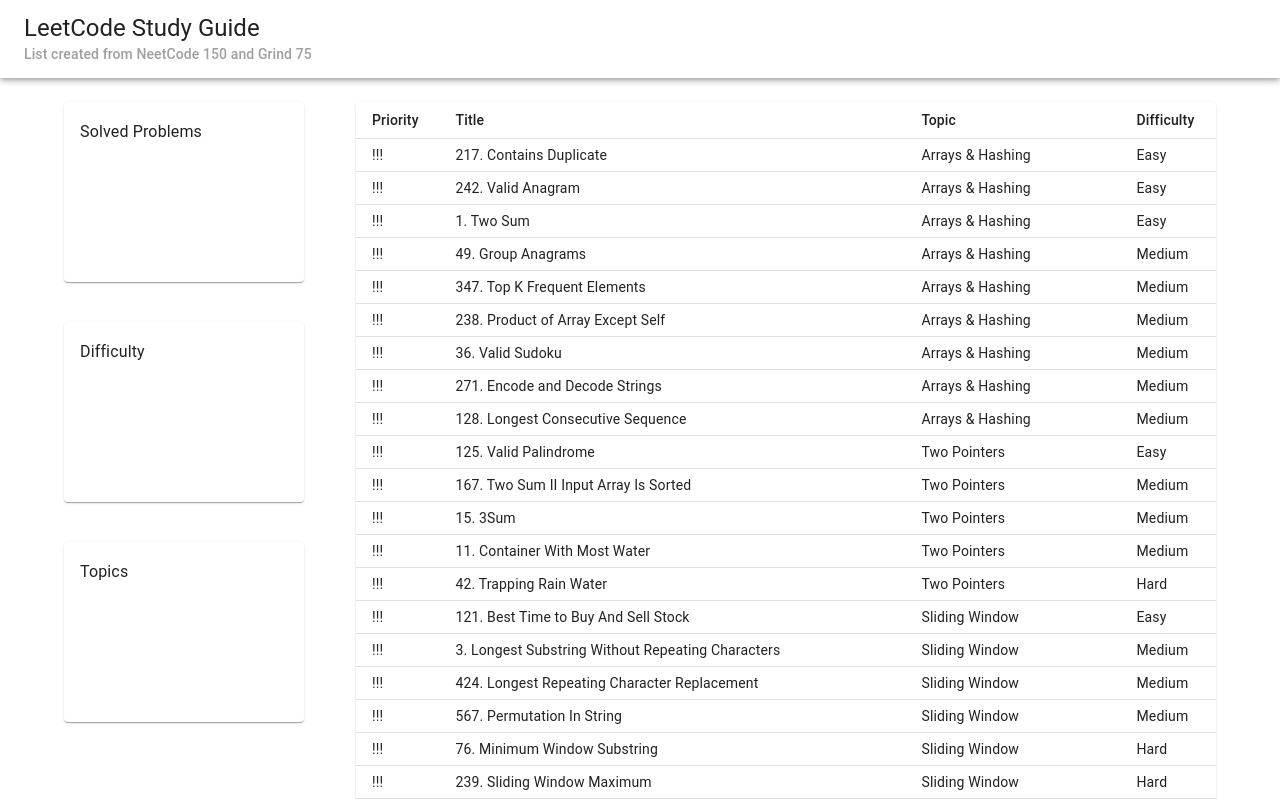
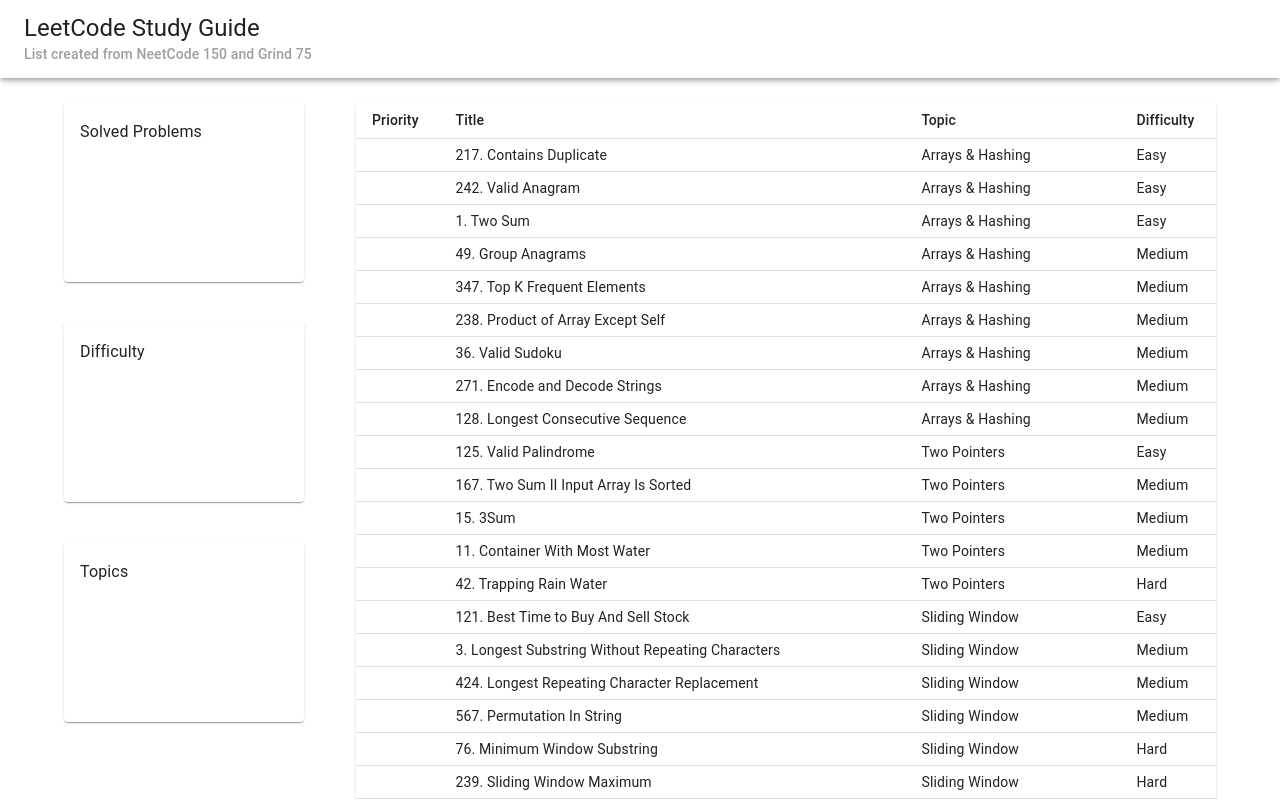
Before and after one commit to yamakenth/leetcode-study-guide, a React (Create React App) app: page / in a window 1280 px wide. Shown: the top 800 px of the page. Built offline with nearby package versions, Linux system fonts and the light colour scheme.

Commit message:
Use raw questions as state

```diff
--- a/src/App.tsx
+++ b/src/App.tsx
@@ -2,8 +2,16 @@
 import Header from "./components/Header";
 import Cards from "./components/Cards";
 import { Container, Grid } from "@mui/material";
+import { useState } from "react";
+import initialQuestions from "./data/question-list.json";
+import Question from "./types/Question";
+import createQuestions from "./utils/createQuestions";
 
 function App() {
+  const [questions, setQuestions] = useState<Question[]>(() =>
+    createQuestions(initialQuestions)
+  );
+
   return (
     <div className="App">
       <Header />
@@ -13,7 +21,7 @@
             <Cards />
           </Grid>
           <Grid item xs={12} md={9}>
-            <Table />
+            <Table questions={questions} />
           </Grid>
         </Grid>
       </Container>
--- a/src/components/Table.tsx
+++ b/src/components/Table.tsx
@@ -7,9 +7,14 @@
   TableHead,
   TableRow,
 } from "@mui/material";
-import questions from "../data/question-list.json";
+import Question from "../types/Question";
+import stringToTitleCase from "../utils/stringToTitleCase";
 
-export default function Table() {
+interface TableProps {
+  questions: Question[];
+}
+
+export default function Table({ questions }: TableProps) {
   return (
     <div>
       <TableContainer component={Paper}>
@@ -24,11 +29,11 @@
           </TableHead>
           <TableBody>
             {questions.map((question) => (
-              <TableRow key={question.problem_id}>
-                <TableCell>!!!</TableCell>
-                <TableCell>{`${question.problem_id}. ${question.problem}`}</TableCell>
-                <TableCell>{question.category}</TableCell>
-                <TableCell>{question.difficulty}</TableCell>
+              <TableRow key={question.questionId}>
+                <TableCell>{question.priority}</TableCell>
+                <TableCell>{`${question.questionId}. ${question.questionTitle}`}</TableCell>
+                <TableCell>{question.topic}</TableCell>
+                <TableCell>{stringToTitleCase(question.difficulty)}</TableCell>
               </TableRow>
             ))}
           </TableBody>
--- /dev/null
+++ b/src/types/Question.ts
@@ -0,0 +1,8 @@
+export default interface Question {
+  questionId: number;
+  questionTitle: string;
+  link: string;
+  topic: string;
+  priority: "high" | "medium" | "low" | null;
+  difficulty: "easy" | "medium" | "hard";
+}
--- /dev/null
+++ b/src/types/RawQuestion.ts
@@ -0,0 +1,7 @@
+export default interface Raw {
+  category: string;
+  difficulty: string;
+  link: string;
+  problem: string;
+  problem_id: string;
+}
--- /dev/null
+++ b/src/utils/createQuestions.ts
@@ -0,0 +1,19 @@
+import Question from "../types/Question";
+import RawQuestion from "../types/RawQuestion";
+
+export default function createQuestions(raw: RawQuestion[]): Question[] {
+  const res: Question[] = [];
+
+  raw.forEach(({ problem_id, problem, link, category, difficulty }) => {
+    res.push({
+      questionId: parseInt(problem_id),
+      questionTitle: problem,
+      link: link,
+      topic: category,
+      priority: null,
+      difficulty: difficulty.toLowerCase() as Question["difficulty"],
+    });
+  });
+
+  return res;
+}
--- /dev/null
+++ b/src/utils/stringToTitleCase.ts
@@ -0,0 +1,11 @@
+export default function stringToTitleCase(s: string) {
+  let res: string = "";
+
+  const words = s.split(" ");
+  console.log(words);
+  words.forEach((word) => {
+    res = res.concat(word[0].toUpperCase() + word.slice(1)) + " ";
+  });
+
+  return res.trim();
+}
```
